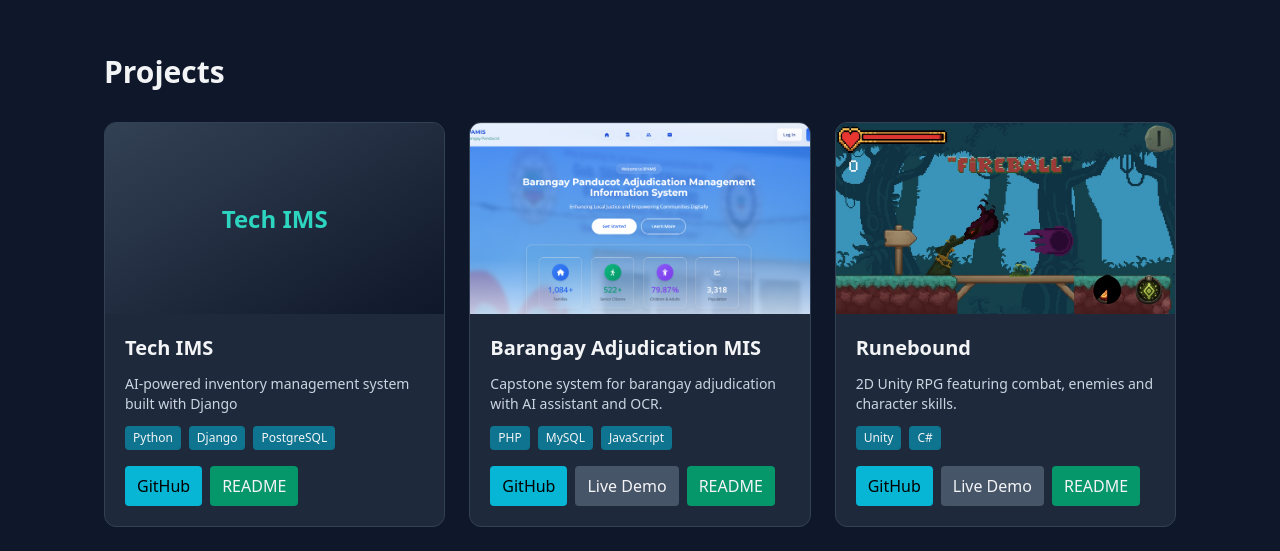
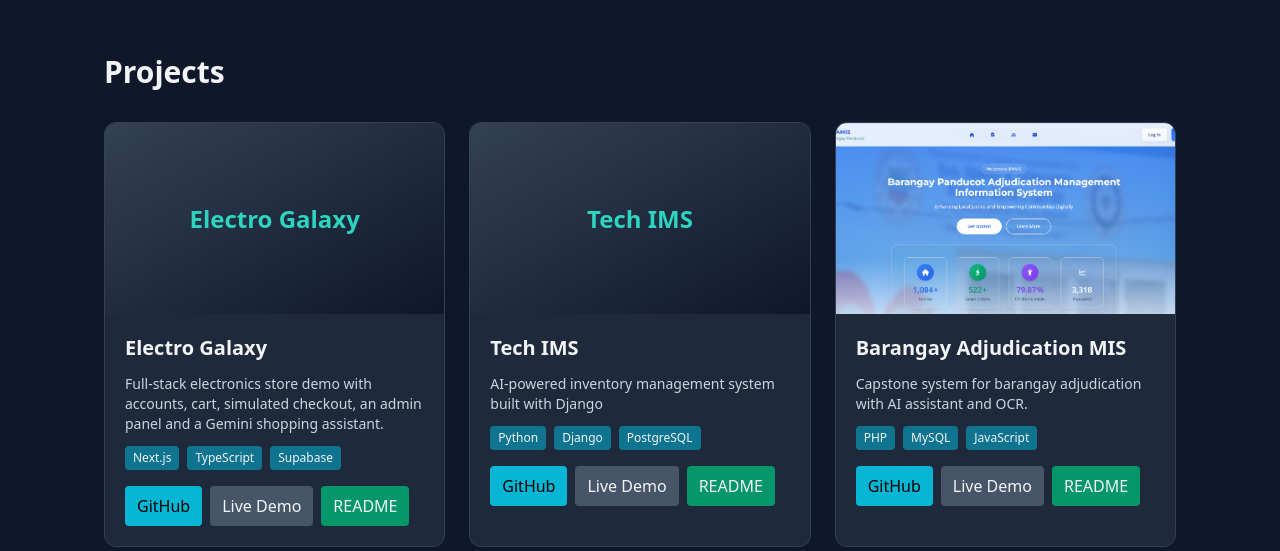
Before and after one commit to vincent-aaron/project-portfolio, a plain HTML site: page index.html in a window 1280 px wide. Shown: the part 2360-2911 px from the top of the page. Drawn offline with nearby package versions, Linux system fonts and the light colour scheme.

Commit message:
Add live demo links for Electro Galaxy, Tech IMS and BPAMIS
Add an Electro Galaxy project card, live links in the README table, and point the footer GitHub link at the profile.

```diff
--- a/index.html
+++ b/index.html
@@ -184,6 +184,25 @@
             <div class="grid md:grid-cols-2 lg:grid-cols-3 gap-6">
 
                 <div class="bg-slate-800 rounded-xl overflow-hidden border border-slate-700">
+                    <div class="aspect-video bg-gradient-to-br from-slate-700 to-slate-900 flex items-center justify-center text-2xl font-bold text-teal-400">Electro Galaxy</div>
+                    <div class="p-5">
+                        <h3 class="text-xl font-bold">Electro Galaxy</h3>
+                        <p class="text-slate-300 text-sm my-3">Full-stack electronics store demo with accounts, cart, simulated checkout, an admin panel and a Gemini shopping assistant.</p>
+                        <div class="flex flex-wrap gap-2 mb-4">
+                            <span class="bg-cyan-700 px-2 py-1 rounded text-xs">Next.js</span>
+                            <span class="bg-cyan-700 px-2 py-1 rounded text-xs">TypeScript</span>
+                            <span class="bg-cyan-700 px-2 py-1 rounded text-xs">Supabase</span>
+                        </div>
+                        <div class="flex gap-2 flex-wrap">
+                            <a class="bg-cyan-500 text-black px-3 py-2 rounded"
+                                href="https://github.com/vincent-aaron/electro-galaxy" target="_blank" rel="noopener">GitHub</a>
+                            <a class="bg-slate-600 px-3 py-2 rounded" href="https://electro-galaxy.vercel.app" target="_blank" rel="noopener">Live Demo</a>
+                            <a class="bg-emerald-600 px-3 py-2 rounded" href="https://github.com/vincent-aaron/electro-galaxy#readme" target="_blank" rel="noopener">README</a>
+                        </div>
+                    </div>
+                </div>
+
+                <div class="bg-slate-800 rounded-xl overflow-hidden border border-slate-700">
                     <div class="aspect-video bg-gradient-to-br from-slate-700 to-slate-900 flex items-center justify-center text-2xl font-bold text-teal-400">Tech IMS</div>
                     <div class="p-5">
                         <h3 class="text-xl font-bold">Tech IMS</h3>
@@ -196,6 +215,7 @@
                         <div class="flex gap-2 flex-wrap">
                             <a class="bg-cyan-500 text-black px-3 py-2 rounded"
                                 href="https://github.com/vincent-aaron/tech-ims" target="_blank" rel="noopener">GitHub</a>
+                            <a class="bg-slate-600 px-3 py-2 rounded" href="https://tech-ims-azure.vercel.app" target="_blank" rel="noopener">Live Demo</a>
                             <a class="bg-emerald-600 px-3 py-2 rounded" href="https://github.com/vincent-aaron/tech-ims#readme" target="_blank" rel="noopener">README</a>
                         </div>
                     </div>
@@ -418,7 +438,7 @@
                     <h4 class="text-lg font-bold text-teal-400 mb-4">Follow Me</h4>
                     <ul class="space-y-2 text-gray-400">
                         <li><a href="#" class="hover:text-teal-400 transition">LinkedIn</a></li>
-                        <li><a href="#" class="hover:text-teal-400 transition">GitHub</a></li>
+                        <li><a href="https://github.com/vincent-aaron" target="_blank" rel="noopener" class="hover:text-teal-400 transition">GitHub</a></li>
                         <li><a href="#" class="hover:text-teal-400 transition">Twitter</a></li>
                         <li><a href="#" class="hover:text-teal-400 transition">Facebook</a></li>
                     </ul>
```
Also changed, not shown: 1 other file.
